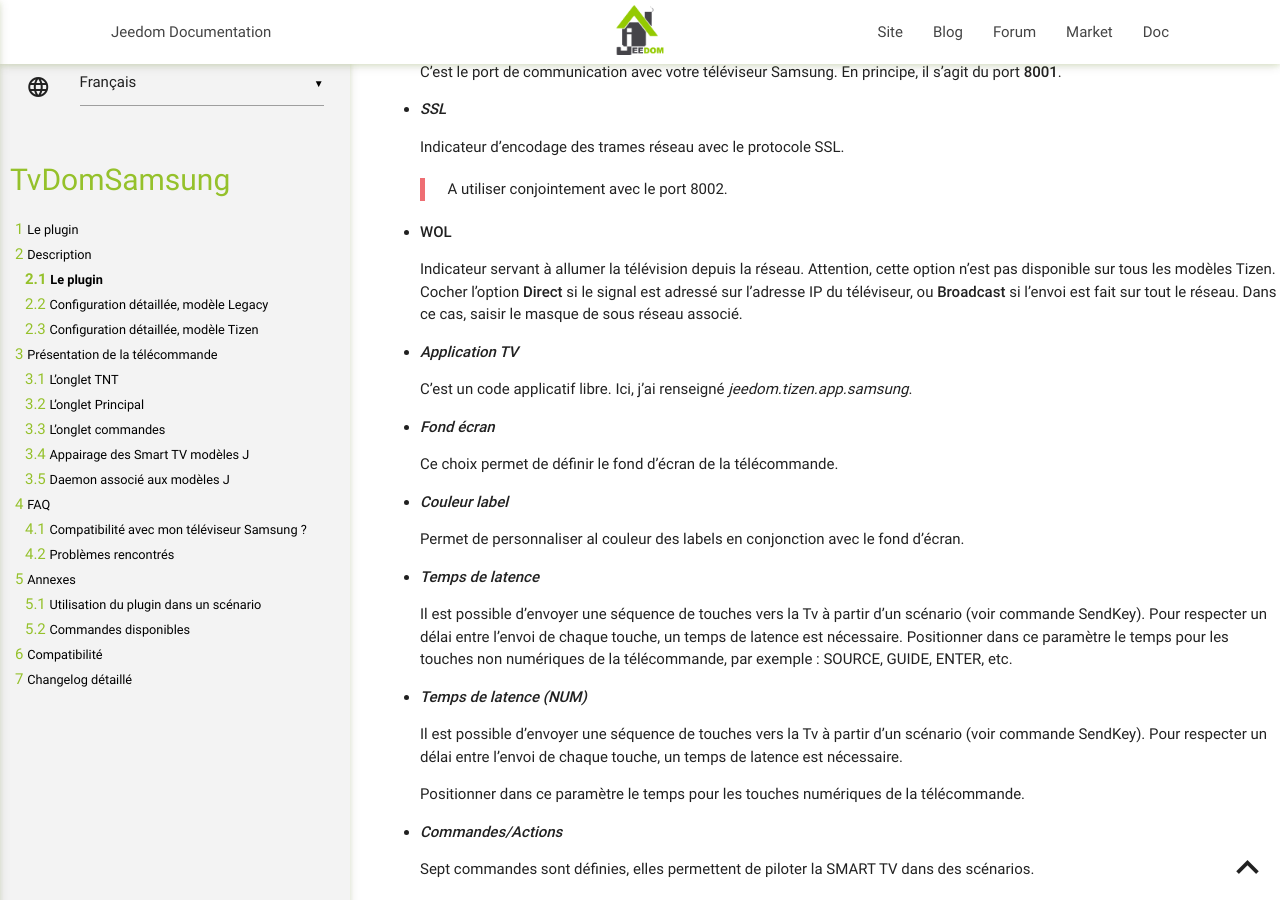
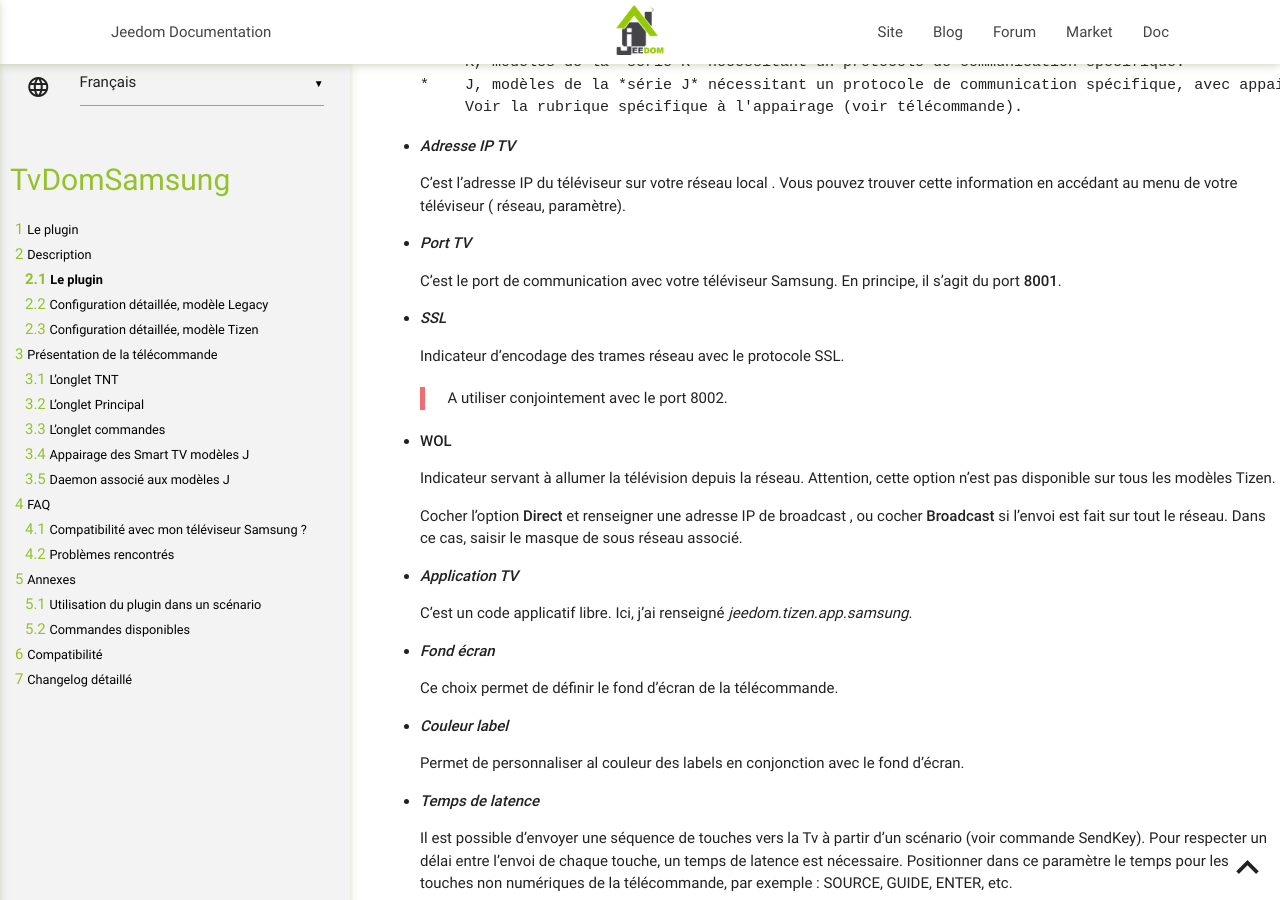
Before and after one commit to Berco63/TvDomSamsung, a Jekyll site: the page built from docs/fr_FR/index.md, in a window 1280 px wide and 900 px high, scrolled down 9076 px. Built offline with Jekyll 4.4.1, drawn with Linux system fonts in a browser that asks for light colours; our own code applies the rules of GitHub Pages for plain Markdown files.

Commit message:
maj v1.0.m

```diff
--- a/docs/fr_FR/index.md
+++ b/docs/fr_FR/index.md
@@ -216,7 +216,9 @@ Le panneau de configuration d'un modèle Tizen se présente ainsi :
 
 - **WOL**
 
-  Indicateur servant à allumer la télévision depuis la réseau. Attention, cette option n'est pas disponible sur tous les modèles Tizen. Cocher l'option **Direct** si le signal est adressé sur l'adresse IP du téléviseur, ou **Broadcast** si l'envoi est fait sur tout le réseau. Dans ce cas, saisir le masque de sous réseau associé.
+  Indicateur servant à allumer la télévision depuis la réseau. Attention, cette option n'est pas disponible sur tous les modèles Tizen.
+
+  Cocher l'option **Direct**  et renseigner une adresse IP de broadcast , ou cocher **Broadcast** si l'envoi est fait sur tout le réseau. Dans ce cas, saisir le masque de sous réseau associé.
 
 - ***Application TV***
 
```
Also changed, not shown: docs/en_US/index.md (+1 -1 lines), docs/images/TvDomSamsung_icon.png.
